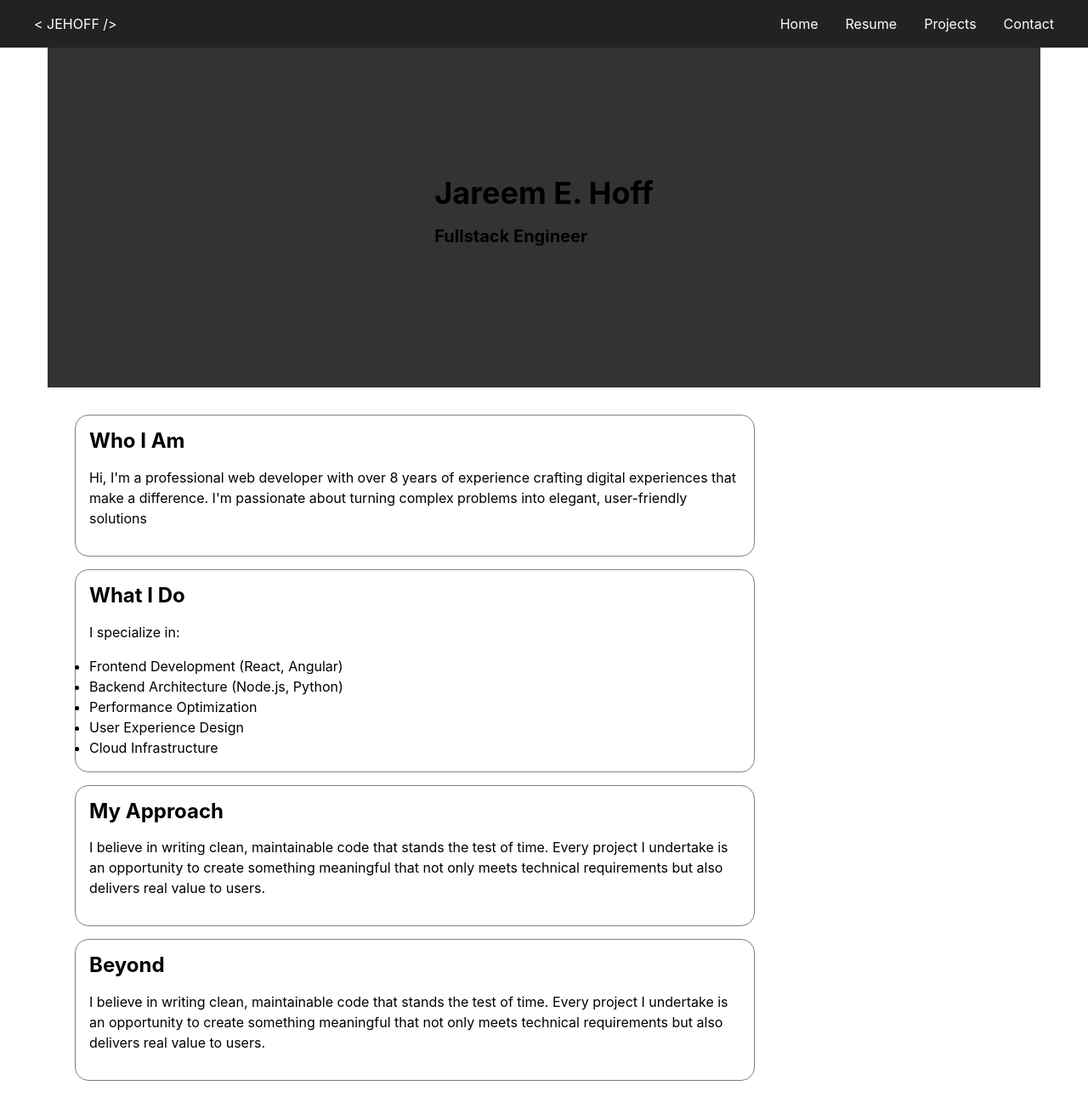
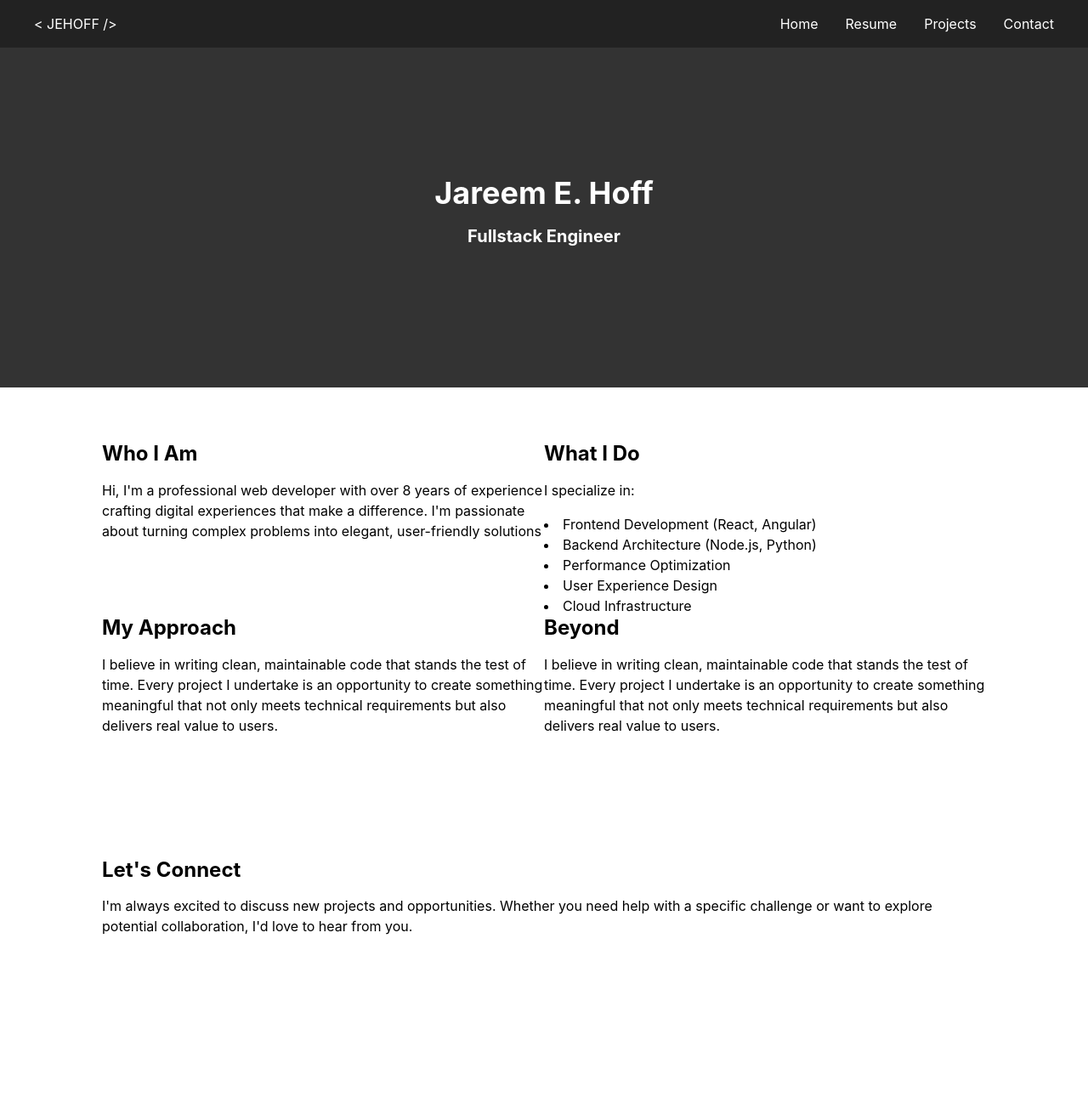
Before and after one commit to 12jihan/jehoff-porto, a React (Vite) app: page / in a window 1280 px wide. Shown: the whole page at 85% size. After the commit the page ends 1182 px from the top, so only its background shows below. Built offline with nearby package versions, Linux system fonts and the light colour scheme.

Commit message:
seperated the banner into it's own components and now trying to finish building

```diff
--- /dev/null
+++ b/src/components/Banner/Banner.scss
@@ -0,0 +1,10 @@
+.banner-container {
+  display: flex;
+  flex-direction: column;
+  justify-content: center;
+  align-items: center;
+  background-color: #333;
+  color: white;
+  height: 50vh;
+  width: 100%;
+}
--- /dev/null
+++ b/src/components/Banner/Banner.tsx
@@ -0,0 +1,15 @@
+import "./Banner.scss";
+import { ReactElement } from "react";
+
+function Banner(): ReactElement {
+  return (
+    <>
+      <div className="banner-container">
+        <h1>Jareem E. Hoff</h1>
+        <h4>Fullstack Engineer</h4>
+      </div>
+    </>
+  );
+}
+
+export default Banner;
--- a/src/pages/Home/Home.scss
+++ b/src/pages/Home/Home.scss
@@ -4,16 +4,6 @@
   justify-content: center;
   width: 100%;
 }
-
-.banner-container {
-  display: flex;
-  flex-direction: column;
-  justify-content: center;
-  align-items: center;
-  height: 50vh;
-  background-color: #333;
-}
-
 .section-container {
   display: flex;
   flex-direction: column;
@@ -30,3 +20,16 @@
     border-radius: 1rem;
   }
 }
+.intro-container {
+  display: flex;
+  flex-direction: row;
+  flex-wrap: wrap;
+  div {
+    width: 50%;
+    min-width: 30rem;
+  }
+}
+.connect-container {
+  display: flex;
+  flex-direction: column;
+}
--- a/src/pages/Home/Home.tsx
+++ b/src/pages/Home/Home.tsx
@@ -1,16 +1,10 @@
+import "./Home.scss";
 import { ReactElement } from "react";
-import "./Home.scss";
 
 function Home(): ReactElement {
   return (
     <div className="home-container">
-      <section className="banner-container">
-        <div>
-          <h1>Jareem E. Hoff</h1>
-          <h4>Fullstack Engineer</h4>
-        </div>
-      </section>
-      <section className="section-container">
+      <section className="intro-container">
         <div>
           <h3>Who I Am</h3>
           <p>
@@ -48,14 +42,16 @@ function Home(): ReactElement {
             also delivers real value to users.
           </p>
         </div>
-        {/* <div> */}
-        {/*   <h3>Let's Connect</h3> */}
-        {/*   <p> */}
-        {/*     I'm always excited to discuss new projects and opportunities. */}
-        {/*     Whether you need help with a specific challenge or want to explore */}
-        {/*     potential collaboration, I'd love to hear from you. */}
-        {/*   </p> */}
-        {/* </div> */}
+      </section>
+      <section className="connect-container">
+        <div>
+          <h3>Let's Connect</h3>
+          <p>
+            I'm always excited to discuss new projects and opportunities.
+            Whether you need help with a specific challenge or want to explore
+            potential collaboration, I'd love to hear from you.
+          </p>
+        </div>
       </section>
     </div>
   );
--- a/src/routes.tsx
+++ b/src/routes.tsx
@@ -5,6 +5,7 @@ import Resume from "./pages/Resume/Resume";
 import Blog from "./pages/Blog/Blog";
 import Contact from "./pages/Contact/Contact";
 import Projects from "./pages/Projects/Projects";
+import Banner from "./components/Banner/Banner";
 
 const routes = createBrowserRouter([
   {
@@ -12,31 +13,52 @@ const routes = createBrowserRouter([
     element: (
       <>
         <Navbar />
-        <div className="container">
-          <Outlet />
-        </div>
+        <Outlet />
       </>
     ),
     children: [
       {
         path: "/",
-        element: <Home />,
+        element: (
+          <>
+            <Banner />
+            <div className="container">
+              <Home />
+            </div>
+          </>
+        ),
+      },
+      {
+        path: "/blog",
+        element: (
+          <div className="container">
+            <Blog />
+          </div>
+        ),
       },
       {
         path: "/resume",
-        element: <Resume />,
+        element: (
+          <div className="container">
+            <Resume />
+          </div>
+        ),
       },
       {
         path: "/projects",
-        element: <Projects />,
+        element: (
+          <div className="container">
+            <Projects />
+          </div>
+        ),
       },
       {
         path: "/contact",
-        element: <Contact />,
-      },
-      {
-        path: "/resume",
-        element: <Blog />,
+        element: (
+          <div className="container">
+            <Contact />
+          </div>
+        ),
       },
     ],
   },
--- a/src/styles/base/_reset.scss
+++ b/src/styles/base/_reset.scss
@@ -45,3 +45,7 @@ h5,
 h6 {
   overflow-wrap: break-word;
 }
+
+section {
+  padding: 4rem;
+}
--- a/src/styles/base/_typography.scss
+++ b/src/styles/base/_typography.scss
@@ -40,3 +40,7 @@ a {
   //   text-decoration: underline;
   // }
 }
+
+li {
+  list-style-position: inside;
+}
```
